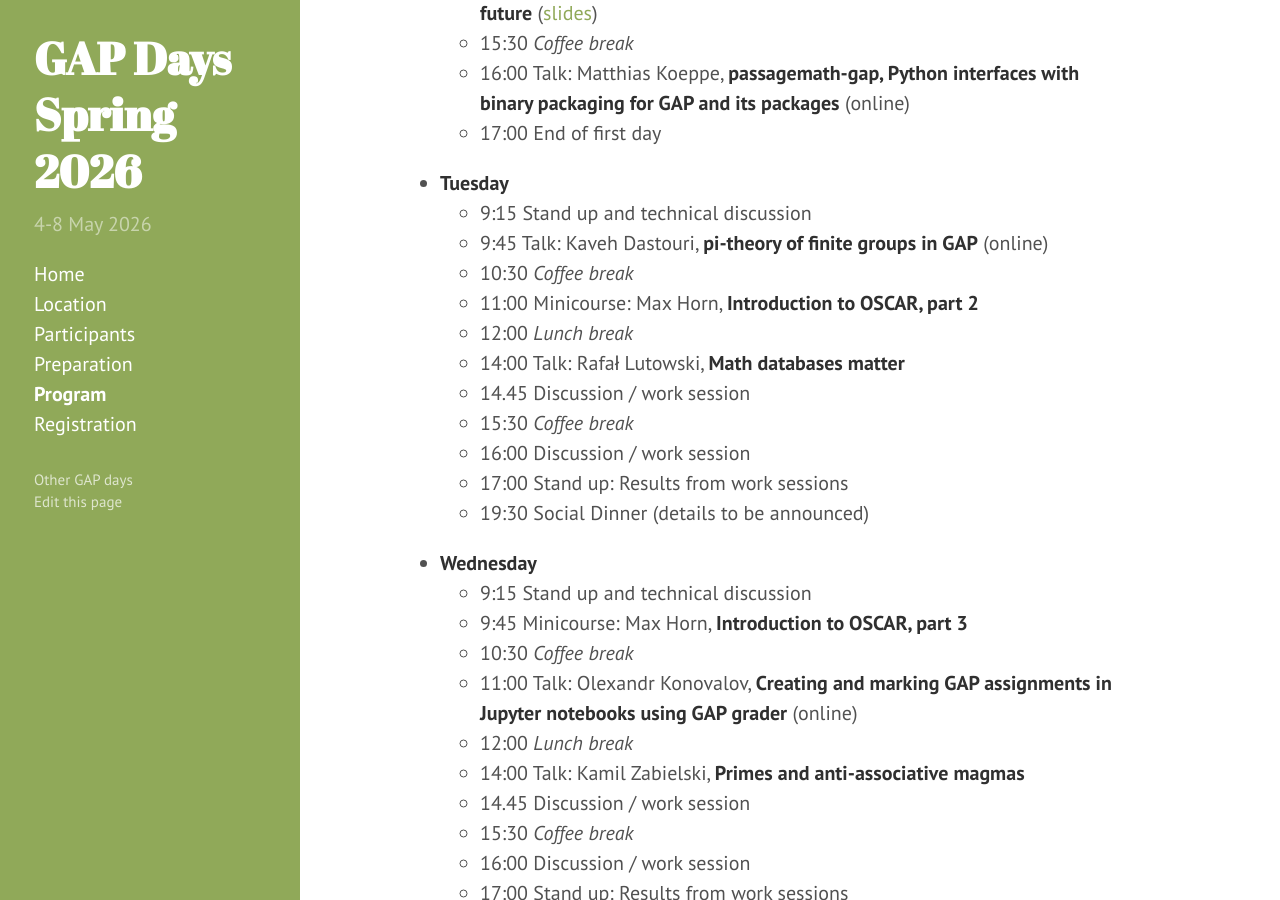
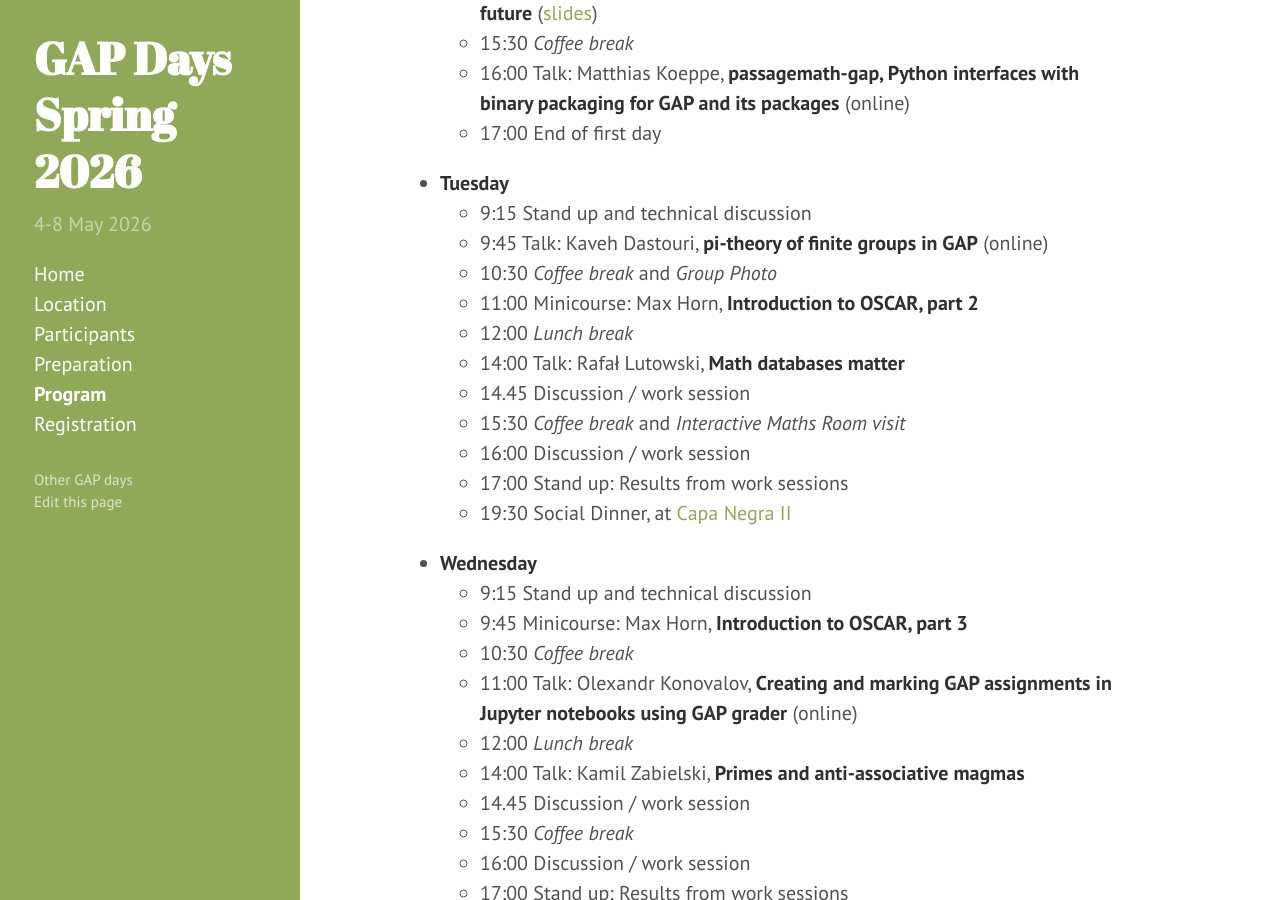
Before and after one commit to gapdays/gapdays2026-spring, a Jekyll site: the page built from program.md, in a window 1280 px wide and 900 px high, scrolled down 670 px. Built offline with Jekyll 4.4.1, drawn with Linux system fonts in a browser that asks for light colours.

Commit message:
updated programm

```diff
--- a/program.md
+++ b/program.md
@@ -31,15 +31,15 @@ All talks should be at most 40 minutes (including questions).
 - **Tuesday**
   -  9:15 Stand up and technical discussion
   -  9:45 Talk: Kaveh Dastouri, **pi-theory of finite groups in GAP** (online)
-  - 10:30 *Coffee break*
+  - 10:30 *Coffee break* and *Group Photo*
   - 11:00 Minicourse: Max Horn, **Introduction to OSCAR, part 2**
   - 12:00 *Lunch break*
   - 14:00 Talk: Rafał Lutowski, **Math databases matter**
   - 14.45 Discussion / work session
-  - 15:30 *Coffee break*
+  - 15:30 *Coffee break* and *Interactive Maths Room visit*
   - 16:00 Discussion / work session
   - 17:00 Stand up: Results from work sessions
-  - 19:30 Social Dinner (details to be announced)
+  - 19:30 Social Dinner, at [Capa Negra II](https://maps.app.goo.gl/e1U9LngmQkE6ziNJA)
 
 - **Wednesday**
   -  9:15 Stand up and technical discussion
```
